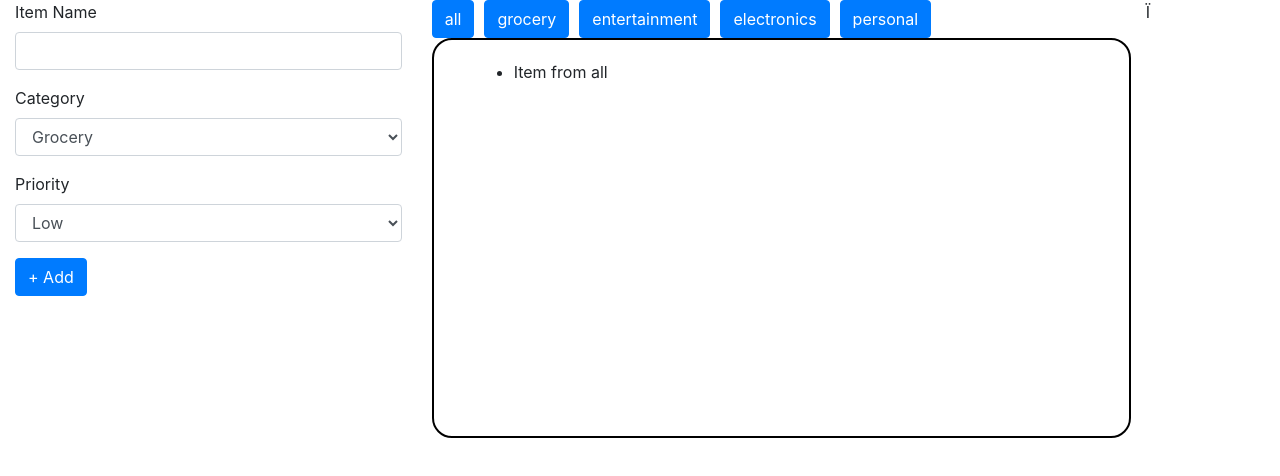
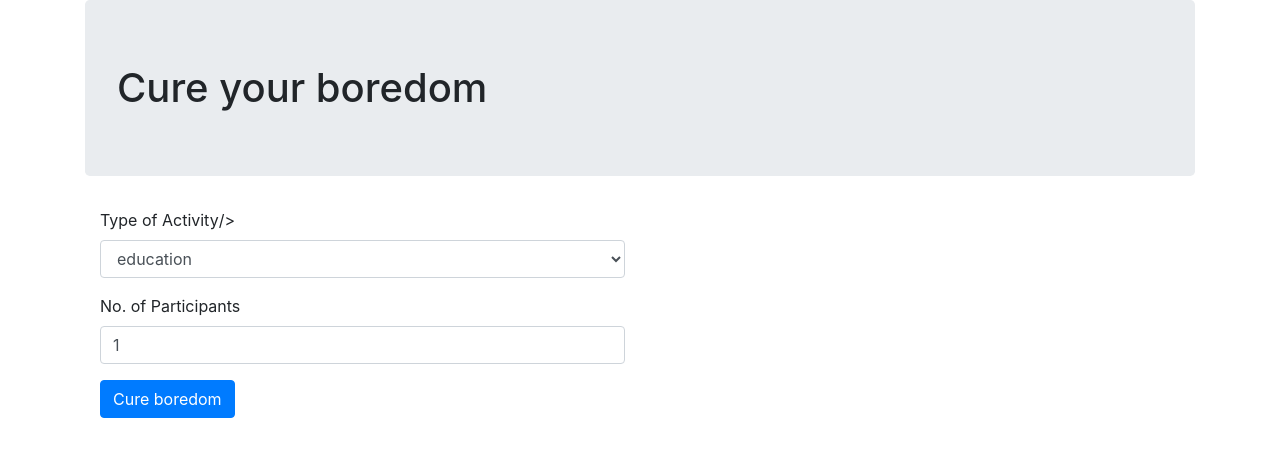
Before and after one commit to albur2021/mern_project_2021, a React (Create React App) app in the folder demo_1/: page / in a window 1280 px wide. Shown: the top 476 px of the page. Built offline with nearby package versions, Linux system fonts and the light colour scheme.

Commit message:
Create Form and Result Comps to lift the data from Form Input to App.js to pass down to Result and have that Data be used to retrieve the further information based on what the User have chosen on to display on UI by adding Api Url

```diff
--- a/demo_1/package.json
+++ b/demo_1/package.json
@@ -3,6 +3,7 @@
   "version": "0.1.0",
   "private": true,
   "dependencies": {
+    "@reach/router": "^1.3.4",
     "@testing-library/jest-dom": "^5.14.1",
     "@testing-library/react": "^11.2.7",
     "@testing-library/user-event": "^12.8.3",
--- a/demo_1/src/App.js
+++ b/demo_1/src/App.js
@@ -1,14 +1,28 @@
 import "./App.css";
-import React from "react";
+import React, { useState } from "react";
+import { navigate, Router } from "@reach/router";
+import "bootstrap/dist/css/bootstrap.css";
 import Form from "./components/Form";
-import "bootstrap/dist/css/bootstrap.css";
-import Items from "./components/Items";
+import Result from "./components/Result";
 
 function App() {
+
+  const [myType, setMyType] = useState("education");
+  const [myPart, setMyPart] = useState(1);
+
+  //updating before passing down to Result Comp
+  const findActivity = (form) =>{
+    setMyType(form.Type);
+    setMyPart(form.Participants);
+    navigate("/result");
+  };
   return (
-    <div className="container-fluid row">
-      <Form />
-      <Items />Ï
+    <div className="container">
+      <h1 className="jumbotron">Cure your boredom</h1>
+      <Form cureBoredom={findActivity}/>
+      <Router>
+        <Result path="/result" Type={myType} Partic={myPart}/>
+      </Router>
     </div>
   );
 }
--- a/demo_1/src/components/Content.jsx
+++ /dev/null
@@ -1,15 +0,0 @@
-import React, { useState } from "react";
-
-const Content = (props) => {
-  return (
-    <div className="box">
-      <ul>
-        {props.list.map((item) => {
-          return <li>{item}</li>;
-        })}
-      </ul>
-    </div>
-  );
-};
-
-export default Content;
--- a/demo_1/src/components/Form.jsx
+++ b/demo_1/src/components/Form.jsx
@@ -1,33 +1,60 @@
 import React, { useState } from "react";
 
 const Form = (props) => {
+  const [myForm, setMyForm] = useState({
+    Type: "education",
+    Participants: 1,
+  });
+  const options = [
+    "education",
+    "recreational",
+    "social",
+    "diy",
+    "charity",
+    "cooking",
+    "relaxation",
+    "music",
+    "busywork",
+  ];
+  const onChangeHandler = (e) => {
+    setMyForm({ ...myForm, [e.target.name]: e.target.value });
+  };
+  const onSubmitHandler = (e) => {
+    e.preventDefault();
+    //send the form up to App.js using a prop
+    props.cureBoredom(myForm);
+  };
+
   return (
-    <form className="col-4">
+    <form onSubmit={onSubmitHandler} className="col-6">
       <div className="form-group">
-        <label htmlFor="ItemName">Item Name</label>
-        <input type="text" name="ItemName" className="form-control" />
-      </div>
-      <div className="form-group">
-        <label htmlFor="Category">Category</label>
-        <select name="Category" className="form-control">
-          <option value="Grocery">Grocery</option>
-          <option value="Electronic">Electronic</option>
-          <option value="Personal">Personal</option>
-          <option value="Entertainment">Entertainment</option>
-          <option value="Other">Other</option>
+        <label htmlFor="Type">Type of Activity</label>
+        />
+        <select name="Type" className="form-control" onChange={onChangeHandler} >
+          {options.map((item, i) => {
+            return (
+              <option value={item} key={i}>
+                {item}
+              </option>
+            );
+          })}
         </select>
       </div>
       <div className="form-group">
-        <label htmlFor="Priority">Priority</label>
-        <select name="Priority" className="form-control">
-          <option value="Low">Low</option>
-          <option value="Medium">Medium</option>
-          <option value="High">High</option>
-        </select>
+        <label htmlFor="Participants">No. of Participants</label>
+        <input
+          type="number"
+          name="Participants"
+          className="form-control"
+          value={myForm.Participants}
+          onChange={onChangeHandler}
+        />
       </div>
-      <div className="form-group">
-        <input type="submit" value="+ Add" className="btn btn-primary" />
-      </div>
+      <input
+        type="submit"
+        value="Cure boredom"
+        className="btn btn-primary form-group"
+      />
     </form>
   );
 };
--- a/demo_1/src/components/Items.jsx
+++ /dev/null
@@ -1,39 +0,0 @@
-import React, { useState } from "react";
-import Content from "./Content";
-
-const Items = (props) => {
-  const [tabs, setTabs] = useState([
-    "all",
-    "grocery",
-    "entertainment",
-    "electronics",
-    "personal",
-  ]);
-  const [selectedTab, setSelectedTab] = useState(0);
-  const [list, setList] = useState([
-    ["Item from all"],
-    ["Items from grocery"],
-    ["Items from entertainment"],
-    ["Items from electronics"],
-    ["Items from personal"],
-  ]);
-  const setTab = (item) => {
-    setSelectedTab(item);
-    console.log(selectedTab);
-  };
-  return (
-    <div className="col-7">
-      {tabs.map((item, i) => {
-        return (
-          <button className="btn btn-primary" onClick={() => setTab(i)}>
-            {item}
-          </button>
-        );
-      })}
-
-      <Content list={list[selectedTab]} />
-    </div>
-  );
-};
-
-export default Items;
--- /dev/null
+++ b/demo_1/src/components/Result.jsx
@@ -0,0 +1,22 @@
+import React, { useState, useEffect } from "react";
+import axios from "axios";
+
+const Result = (props) => {
+
+  //console.log(props.Type, props.Partic);
+  const [res, setRes] = useState({});
+
+  useEffect(() => {
+      axios.get(`https://www.boredapi.com/api/activity?type=${props.Type}&participants=${props.Partic}`)
+      .then(response => setRes(response.data));
+  },[props]);
+  return (
+    <div>
+      <h2>{res.activity}</h2>
+      <h4>Type: {res.type}</h4>
+      <h4>Participants #: {res.participants}</h4>
+    </div>
+  );
+};
+
+export default Result;
```
Also changed, not shown: 1 other file (tests, documents, lock files or other folders).
